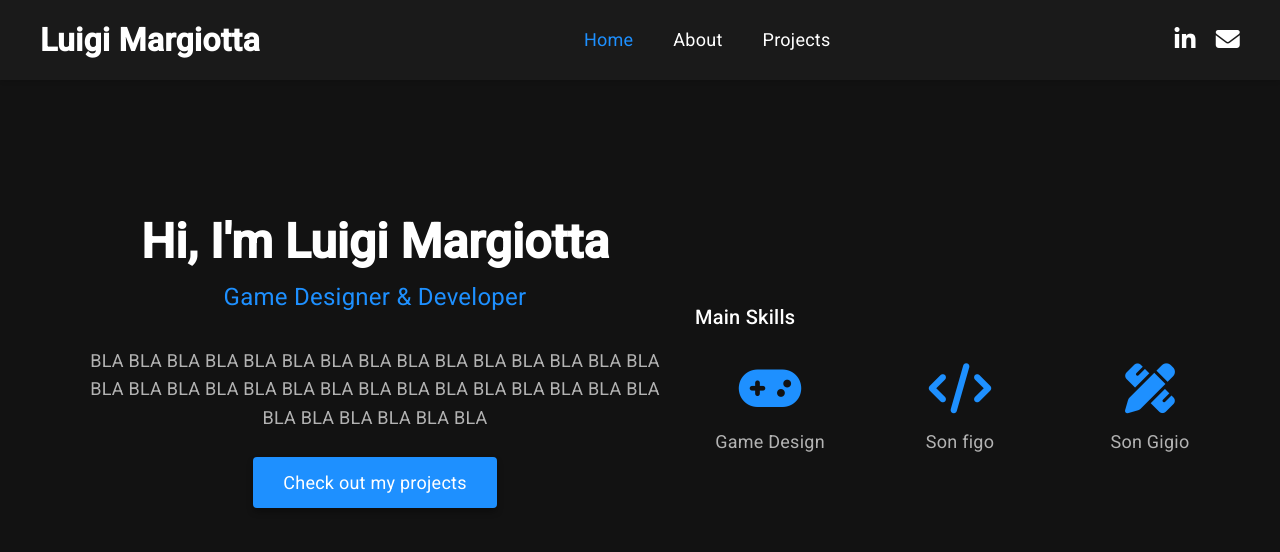
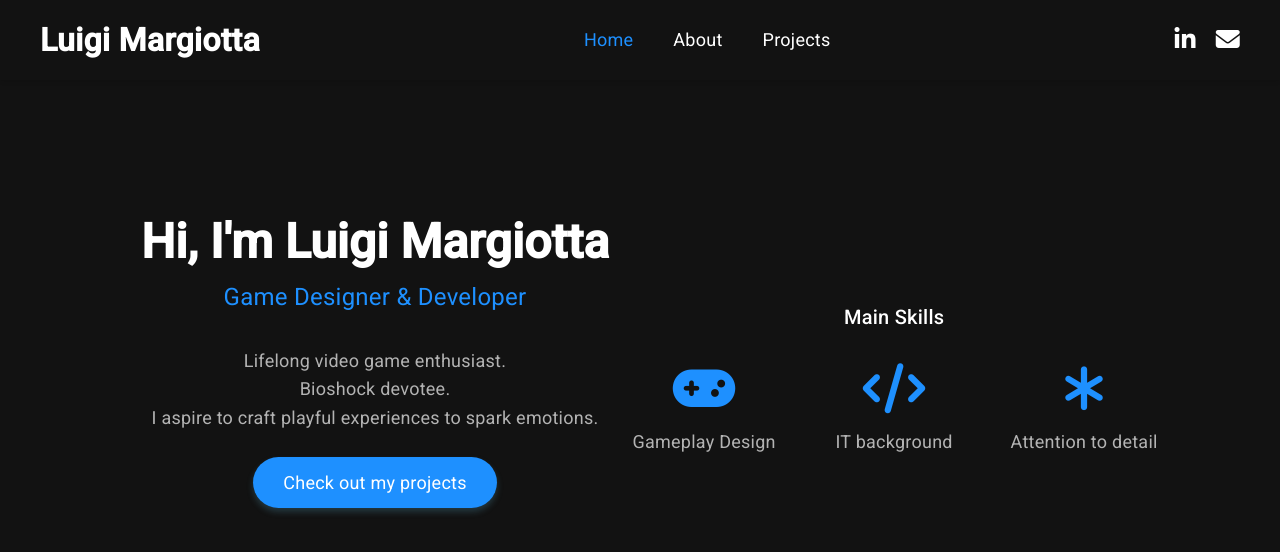
Before and after one commit to luigimargio/my-portfolio, an Angular app: page / in a window 1280 px wide. Shown: the top 552 px of the page. Built offline with nearby package versions, Linux system fonts and the light colour scheme.

Commit message:
add info for about section

```diff
--- a/src/app/about/about.component.css
+++ b/src/app/about/about.component.css
@@ -62,7 +62,6 @@ h1 {
   margin-bottom: 20px;
 }
 
-/* Media query per schermi più piccoli */
 @media (max-width: 768px) {
   .about-content {
     flex-direction: column;
--- a/src/app/about/about.component.html
+++ b/src/app/about/about.component.html
@@ -3,43 +3,43 @@
     <h1>About me</h1>
     <div class="about-content">
       <div class="about-image">
-        <img src="assets/tuafoto.jpg" alt="Luigi Margiotta" />
+        <img src="assets/miafoto.jpeg" alt="Luigi Margiotta" />
       </div>
       <div class="about-text">
         <p>
-          I'm Luigi Margiotta, BLA BLA BLA BLA BLA BLA BLA BLA BLA BLA BLA BLA
-          BLA BLA BLA BLA BLA BLA BLA BLA BLA BLA BLA BLA BLA BLA BLA BLA BLA
-          BLA BLA BLA BLA BLA BLA BLA BLA BLA BLA BLA BLA BLA BLA.
+          Hi, I’m Luigi Margiotta, and while talking about myself isn’t my favorite thing, I believe it's worth the effort.<br>
+          Video games have been a lifelong passion, fueling my drive to enter the game industry.
         </p>
         <p>
-          Sono figo sono gigio sono figo sono gigio sono figo sono gigio sono
-          figo sono gigio sono figo sono gigio sono figo sono gigio sono figo
-          sono gigio sono figo sono gigio sono figo sono gigio sono.
+          Through my career, I’ve gained invaluable insights into teamwork, managing pressure, and learning from everyone I've met along the way.<br>
+          Every project has not only sharpened my skills but also shaped who I am, pushing me to grow and make the most of every experience.<br><br>
+          I owe much of my growth to the incredible people I’ve had the privilege to work with.
         </p>
-        <!-- Aggiungi altre informazioni, come formazione, esperienze, ecc. -->
       </div>
     </div>
-    <!-- Dopo la sezione about-content -->
     <div class="skills">
-      <h2>Skills</h2>
+      <h2>Expertise</h2>
       <div class="skills-list">
         <div class="skill-item">
-          <fa-icon [icon]="faGamepad"></fa-icon>
+          <fa-icon [icon]="faChessBoard"></fa-icon>
           <h3>Game Design</h3>
           <p>
-            During my two years at the academy I actively participated in
-            various projects, taking on multiple role.
+            Focused on delivering player-centered experiences, optimizing quality within available time and resources.
           </p>
         </div>
         <div class="skill-item">
-          <fa-icon [icon]="faCode"></fa-icon>
-          <h3>Technical skills</h3>
-          <p>Drafting, management and maintenance.</p>
+          <fa-icon [icon]="faList"></fa-icon>
+          <h3>Application Management</h3>
+          <p>
+            My work experience has given me a priority-driven approach and a solid understanding of the software lifecycle.
+          </p>
         </div>
         <div class="skill-item">
           <fa-icon [icon]="faPaintBrush"></fa-icon>
-          <h3>Boh direction?</h3>
-          <p>Worldbuilding, lore, quests, tuning, UI, testing.</p>
+          <h3>Tech Skills</h3>
+          <p>
+            Confident in using Unity and Unreal Engine for game development. Experience with Jira, skilled in drafting, managing, and maintaining technical documentation.
+          </p>
         </div>
         <!-- Aggiungi altre competenze se desideri -->
       </div>
@@ -51,7 +51,10 @@
         <div class="timeline-event">
           <span class="timeline-date">2022 - 2024</span>
           <h3>Digital Bros Game Academy, Milano</h3>
-          <p>Two years at the academy.</p>
+          <p>
+            During my two years in academy, I gained familiarity with the software development cycle in video games, from pre-production to delivering a product that met project requirements.<br>
+            Collaborating with peers allowed me to expand my expertise and approach to game design.
+          </p>
         </div>
         <div class="timeline-event">
           <span class="timeline-date">2018 - 2021</span>
--- a/src/app/about/about.component.ts
+++ b/src/app/about/about.component.ts
@@ -1,5 +1,5 @@
 import { Component, OnInit } from '@angular/core';
-import { faGamepad, faCode, faPaintBrush } from '@fortawesome/free-solid-svg-icons';
+import { faGamepad, faCode, faPaintBrush, faLaptopCode,  faHeart, faList, faChessBoard} from '@fortawesome/free-solid-svg-icons';
 
 @Component({
   selector: 'app-about',
@@ -10,6 +10,11 @@ export class AboutComponent implements OnInit {
   faGamepad = faGamepad;
   faCode = faCode;
   faPaintBrush = faPaintBrush;
+  faLaptopCode = faLaptopCode;
+  faHeart = faHeart;
+  faList = faList;
+  faChessBoard = faChessBoard;
+
 
   constructor() {}
 
--- a/src/app/app.component.ts
+++ b/src/app/app.component.ts
@@ -32,7 +32,7 @@ import {
           { optional: true }
         ),
         group([
-          // Animazione per l'elemento in uscita
+          // Animazione per l'elemento in uscita (fade out)
           query(
             ':leave',
             [
@@ -40,25 +40,22 @@ import {
                 '0.5s ease',
                 style({
                   opacity: 0,
-                  transform: 'translateX(-100%)',
                 })
               ),
             ],
             { optional: true }
           ),
-          // Animazione per l'elemento in entrata
+          // Animazione per l'elemento in entrata (fade in)
           query(
             ':enter',
             [
               style({
                 opacity: 0,
-                transform: 'translateX(100%)',
               }),
               animate(
                 '0.5s ease',
                 style({
                   opacity: 1,
-                  transform: 'translateX(0)',
                 })
               ),
             ],
@@ -67,7 +64,7 @@ import {
         ]),
       ]),
     ]),
-  ],
+  ]
 })
 export class AppComponent {
   title = 'my-portfolio';
--- a/src/app/home/home.component.css
+++ b/src/app/home/home.component.css
@@ -41,7 +41,7 @@
     margin-right: auto;
   }
 
-  .btn {
+  /* .btn {
     background-color: var(--accent-color);
     color: var(--primary-text-color);
     padding: 15px 30px;
@@ -59,9 +59,10 @@
     background-color: #ffffff;
     color: var(--background-color);
     transition: all 0.3s;
-  }
+  } */
   .skills {
     margin-top: 50px;
+    text-align: center;
   }
 
   .skills h2 {
--- a/src/app/home/home.component.html
+++ b/src/app/home/home.component.html
@@ -3,7 +3,9 @@
         <h1 class="home-title">Hi, I'm Luigi Margiotta</h1>
         <p class="home-subtitle">Game Designer & Developer</p>
         <p class="home-bio">
-            BLA BLA BLA BLA BLA BLA BLA BLA BLA BLA BLA BLA BLA BLA BLA BLA BLA BLA BLA BLA BLA BLA BLA BLA BLA BLA BLA BLA BLA BLA BLA BLA BLA BLA BLA BLA
+            Lifelong video game enthusiast.<br>
+            Bioshock devotee.<br>
+            I aspire to craft playful experiences to spark emotions.
         </p>
             <a routerLink="/projects" class="btn">Check out my projects</a>
         </div>
@@ -12,15 +14,15 @@
         <div class="skills-list">
             <div class="skill-item">
                 <i class="fas fa-gamepad"></i>
-                <p>Game Design</p>
+                <p>Gameplay Design</p>
             </div>
             <div class="skill-item">
                 <i class="fas fa-code"></i>
-                <p>Son figo</p>
+                <p>IT background</p>
             </div>
             <div class="skill-item">
-                <i class="fas fa-pencil-ruler"></i>
-                <p>Son Gigio</p>
+                <i class="fas fa-asterisk"></i>
+                <p>Attention to detail</p>
             </div>
         </div>
     </div>
--- a/src/app/projects/projects.component.css
+++ b/src/app/projects/projects.component.css
@@ -92,21 +92,9 @@ h1 {
 }
 
 .btn {
-  align-self: flex-start;
-  background-color: var(--accent-color);
-  color: var(--primary-text-color);
   padding: 10px 20px;
   border: none;
-  border-radius: 4px;
-  font-size: 16px;
-  cursor: pointer;
-  transition: background-color 0.3s;
-  text-decoration: none;
-}
-
-.btn:hover {
-  background-color: #ffffff;
-  color: var(--background-color);
+  font-size: 14px;
 }
 
 .project-info p {
--- a/src/styles.css
+++ b/src/styles.css
@@ -1,16 +1,30 @@
 @import url("https://fonts.googleapis.com/css2?family=Montserrat:wght@700&display=swap");
 @import url("https://fonts.googleapis.com/css2?family=Montserrat:wght@400;700&display=swap");
+
+/* Backup
+:root {
+  --background-color: #121212;
+  --primary-text-color: #ffffff;
+  --secondary-text-color: #b3b3b3;
+  --accent-color: #1e90ff;
+  --header-background: #1a1a1a;
+  --container-background: #1e1e1e;
+  --hover: #ffffff;
+} */
 
 :root {
   --background-color: #121212;
   --primary-text-color: #ffffff;
   --secondary-text-color: #b3b3b3;
-  --accent-color: #1e90ff; /* Puoi scegliere un colore che ti piace */
-  --header-background: #1a1a1a;
+  --accent-color: #1e90ff;
+  --header-background: #121212;
   --container-background: #1e1e1e;
+  --hover: #ffffff;
 }
+
 html {
   scroll-behavior: smooth;
+  overflow-y: scroll;
 }
 html,
 body {
@@ -34,7 +48,7 @@ a {
 
 a:hover {
   text-decoration: underline;
-  color: #ffffff;
+  color: var(--hover);
 }
 a,
 button {
@@ -55,20 +69,25 @@ p {
 }
 
 .btn {
+  align-self: flex-start;
   background-color: var(--accent-color);
   color: var(--primary-text-color);
-  padding: 10px 20px;
+  padding: 15px 30px;
   border: none;
-  border-radius: 4px;
+  border-radius: 30px;
+  font-size: 18px;
   cursor: pointer;
   transition: background-color 0.3s;
-  font-size: 16px;
-  transition: background-color 0.3s ease, color 0.3s ease;
+  text-decoration: none;
+  transform: translateY(-2px);
+ box-shadow: 0 4px 6px rgba(75, 141, 165, 0.3);
 }
 
 .btn:hover {
-  background-color: #ffffff;
+  background-color: var(--hover);
   color: var(--background-color);
+  transition: all 0.3s;
+  text-decoration: none;
 }
 
 img {
```
Also changed, not shown: src/assets/miafoto.jpeg (added).
